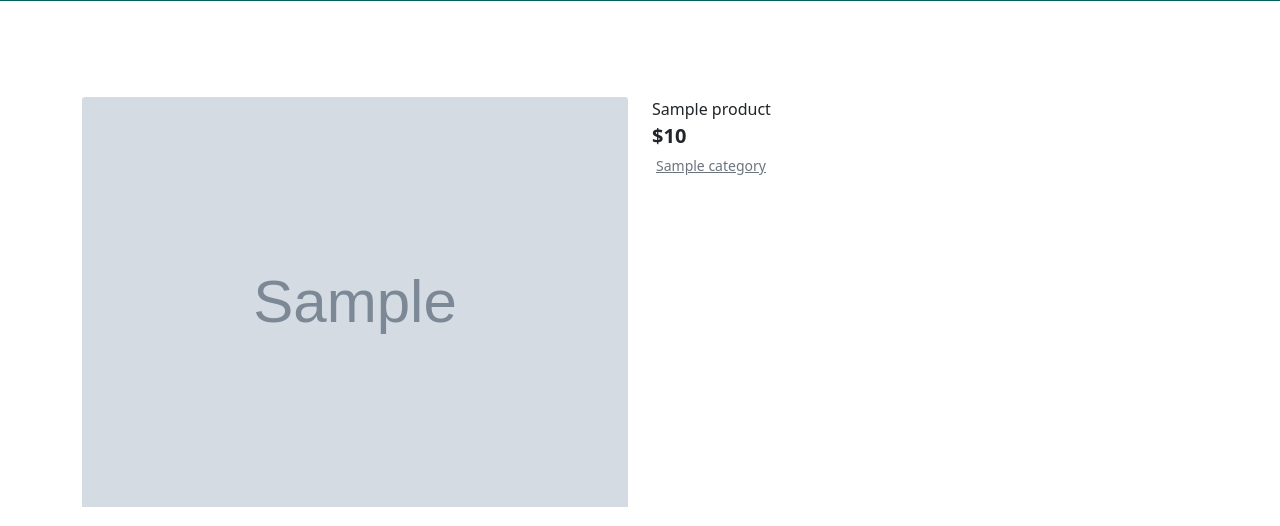
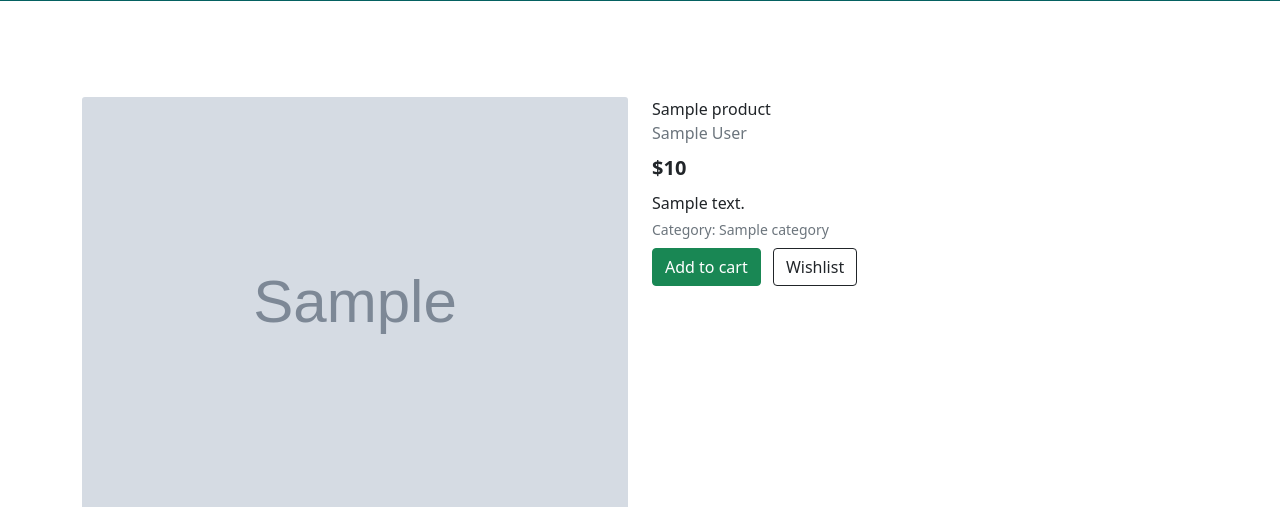
Before and after one commit to 11bus11/book-store1, a Django app: template products/templates/products/product_detail.html in a window 1280 px wide. Shown: the part 296-822 px from the top of the page. Run offline with Django 3.2, Linux system fonts and the light colour scheme; the template is opened without the code that fills it: most values are stand-ins (such as "Sample title", 1, 10 or a date in 2020); grey boxes marked "Sample" are stand-in pictures; some libraries are stand-ins or nearby versions; some web fonts are replaced.

Commit message:
added all info and buttons to product-details

```diff
--- a/products/templates/products/product_detail.html
+++ b/products/templates/products/product_detail.html
@@ -26,14 +26,17 @@
                 <div class="col">
                     <div class="product-details-container mb-5 mt-md-5">
                         <p class="mb-0">{{ product.name }}</p>
-                        <p class="lead mb-0 text-left font-weight-bold">${{ product.price }}</p>
+                        <p class="mb-2 text-muted">{{ product.author }}</p>
+                        <p class="lead mb-2 text-left font-weight-bold">${{ product.price }}</p>
+                        <p class="mb-0 text-left font-weight-normal">{{ product.description }}</p>
                         {% if product.category %}
-                        <p class="small mt-1 mb-0">
-                            <a class="text-muted" href="{% url 'products' %}?category={{ product.category.name }}">
-                                <i class="fas fa-tag mr-1"></i>{{ product.category.friendly_name }}
-                            </a>
-                        </p>
+                        <p class="small mt-1 mb-0 text-muted">Category: {{ product.category }}</p>
                         {% endif %}
+                        <div class="mt-2">
+                            <button class="btn btn-success mr-2">Add to cart</button>
+                            <button class="btn btn-outline-dark">Wishlist</button>
+                        </div>
+
                     </div>
                 </div>
 
--- a/products/templates/products/products.html
+++ b/products/templates/products/products.html
@@ -26,13 +26,14 @@
                         <div class="text-center">
                             <!-- Product name-->
                             <h5 class="fw-bolder">{{ product.name }}</h5>
+                            <p class="fw-normal text-muted">{{ product.author }}</p>
                             <!--Product price-->
                             {{ product.price }}kr
                         </div>
                     </div>
                     <!-- Product actions-->
                     <div class="card-footer p-4 pt-0 border-top-0 bg-transparent">
-                        <div class="text-center"><a class="btn btn-outline-dark mt-auto mb-2" href="#">More info</a></div>
+                        <div class="text-center"><a class="btn btn-outline-dark mt-auto mb-2" href="{% url 'product_detail' product.id %}">More info</a></div>
                         {% if product.stock > 0 %}
                         <div class="text-center"><a class="btn btn-success mt-auto" href="#">Add to cart</a></div>
                         {% else %}
```
